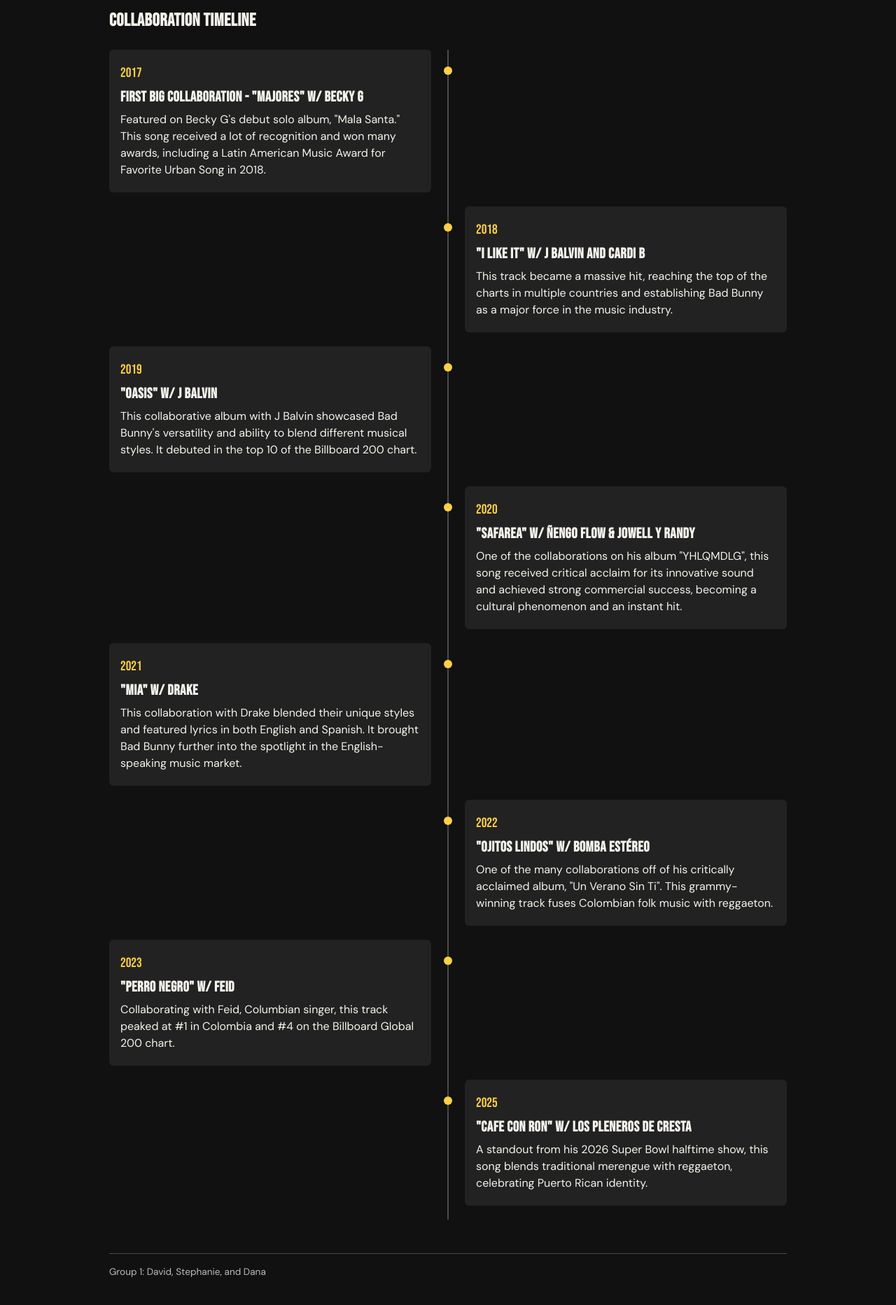
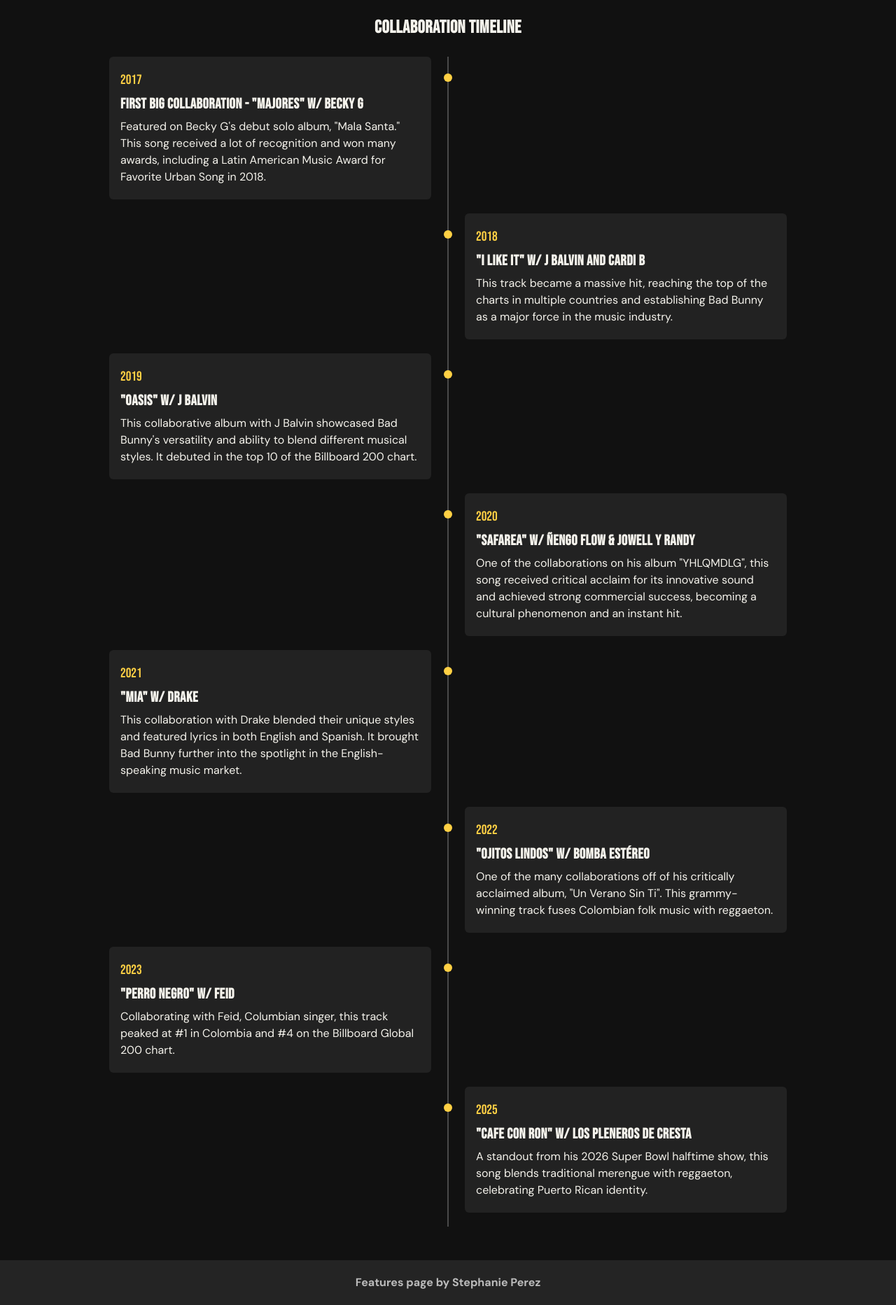
Before and after one commit to javierdavid258/Assignment-9-bad-bunny-fan-site, a plain HTML site: page features.html in a window 1280 px wide. Shown: the part 247-2112 px from the top of the page at 70% size. Before the commit the page ends 2091 px from the top, so only its background shows below. Drawn offline with Linux system fonts and the light colour scheme.

Commit message:
Update homepage and features page

```diff
--- a/features.html
+++ b/features.html
@@ -138,7 +138,8 @@
   </main>
 
   <footer class="site-footer">
-    <p>Group 1: David, Stephanie, and Dana</p>
+        <p class="footer__credit">Features page by Stephanie Perez</p>
+    </footer>
   </footer>
 </body>
 </html>
--- a/style.css
+++ b/style.css
@@ -1,11 +1,14 @@
+@import url('https://fonts.googleapis.com/css2?family=Bebas+Neue&family=DM+Sans:wght@400;600;700&display=swap');
 * {
     margin: 0;
+    box-sizing: border-box;
 }
 body {
-    background-color: #121212;
-    color: #F5F5F9;
+    background-color: #111111;
+    color: #f5f3ec;
+    font-family: 'DM Sans', sans-serif;
     box-sizing: border-box;
-    min-width: 100vh;
+    min-width: 100vw;
     display: grid;
     grid-template-areas:
     'nav'
@@ -16,9 +19,9 @@ body {
     'footer';
     grid-template-columns: 1fr;
 }
+
 .main-nav {
     grid-area: nav;
-    background-color: #242424;
     padding: 20px;
     display: flex;
     justify-content: space-around;
@@ -27,7 +30,7 @@ body {
     text-decoration-line: none;
     color: #FFD34E;
     font-weight: bold;
-    font-family: sans-serif;
+    font-family: 'DM Sans', sans-serif;
 }
 .main-nav__link:hover {
     text-decoration-line: underline;
@@ -53,11 +56,11 @@ body {
     font-size: 48px;
     font-weight: bold;
     font-family: system-ui, -apple-system, BlinkMacSystemFont, 'Segoe UI', Roboto, Oxygen, Ubuntu, Cantarell, 'Open Sans', 'Helvetica Neue', sans-serif;
-    padding-top: 250px;
+    padding-top: 20vh;
 }
 .main-content {
     grid-area: main;
-    font-size: larger;
+    font-size: 1rem;
     padding: 40px;
 }
 h2 {
@@ -115,7 +118,7 @@ p {
     }
     .main-nav {
         width: 90vw;
-        min-width:max-content;
+        min-width: max-content;
         font-size: larger;
     }
     .jumbotron {
@@ -129,7 +132,7 @@ p {
     .jumbotron__sub-text {
         font-size: 24px;
         text-align: center;
-        padding:100px 20px 0px 20px;
+        padding: 40px 20px 0px 20px;
     }
     .image_container {
         grid-auto-flow: row;
@@ -138,3 +141,30 @@ p {
     }
 
 }
+.jumbotron__main-text,
+.jumbotron__sub-text,
+h1,
+h2,
+h3,
+h4,
+h5,
+h6 {
+  font-family: 'Bebas Neue', sans-serif;
+  letter-spacing: 0.5px;
+}
+.site-footer {
+  background-color: #242424;
+  color: #f5f3ec;
+  padding: 20px;
+  margin: 0;
+  max-width: none;
+  border: 0;
+  text-align: center;
+  font-family: 'DM Sans', sans-serif;
+}
+
+.site-footer .footer__credit {
+  margin: 0;
+  font-size: 1rem;
+  font-weight: 700;
+}
--- a/styles.css
+++ b/styles.css
@@ -248,5 +248,69 @@ h3 {
     align-items: flex-start;
     gap: 0.75rem;
     padding-top: 1rem;
+  }
 }
+
+@media (min-width: 601px) {
+  .site-header {
+    max-width: none;
+    margin: 0;
+    padding: 0;
   }
+
+  .nav {
+    border-radius: 0;
+  }
+
+  .nav__title {
+    display: none;
+  }
+
+  .nav__links {
+    width: 100%;
+    justify-content: space-around;
+    font-weight: 700;
+  }
+
+  .nav__link {
+    color: var(--color-accent);
+  }
+
+  .features__heading {
+    text-align: center;
+    font-size: 4.5rem;
+  }
+
+  .features__intro {
+    text-align: center;
+    border: 0;
+    color: var(--color-muted);
+  }
+
+  .features h2 {
+    text-align: center;
+  }
+}
+.site-footer {
+  display: flex;
+  flex-direction: column;
+  align-items: center;
+  gap: 0.4rem;
+  max-width: none;
+  margin: 0;
+  padding: 20px;
+  border: 0;
+  background-color: #242424;
+  text-align: center;
+  font-family: 'DM Sans', sans-serif;
+}
+
+.site-footer p {
+  margin: 0;
+  font-size: 0.85rem;
+}
+
+.site-footer .footer__credit {
+  font-size: 1rem;
+  font-weight: 700;
+}
```
Also changed, not shown: index.html (+2 -3 lines).
